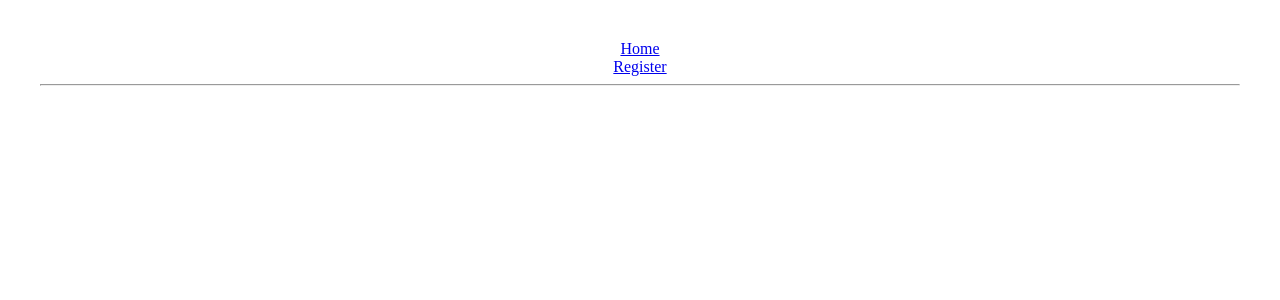
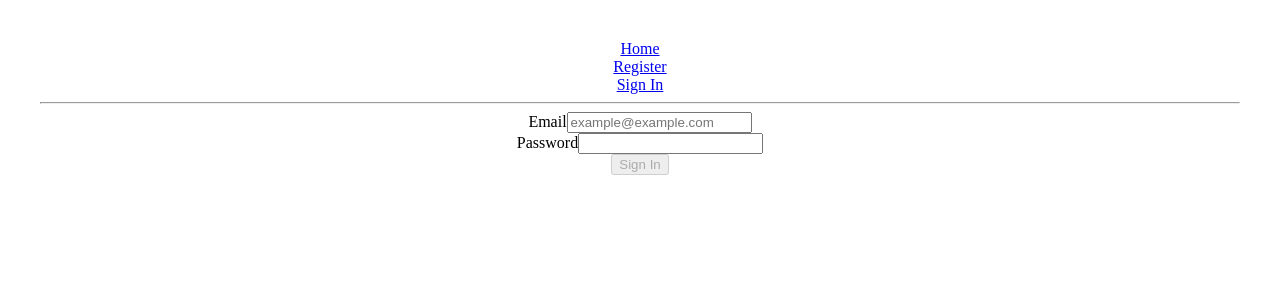
Before and after one commit to aldoseri99/Bon-Voyage-Client, a React (Vite) app: page /signin in a window 1280 px wide. Before the commit this address had no page. Shown: the top 300 px of the page. Built offline with nearby package versions, Linux system fonts and the light colour scheme.

Commit message:
User Sign in/Sign out

```diff
--- a/src/App.jsx
+++ b/src/App.jsx
@@ -5,6 +5,7 @@ import { CheckSession } from './services/Auth'
 import './App.css'
 import Home from './pages/Home'
 import Register from './pages/Register'
+import SignIn from './pages/SignIn'
 const App = () => {
   const [user, setUser] = useState(null)
 
@@ -14,27 +15,36 @@ const App = () => {
     localStorage.clear()
   }
 
-  // const checkToken = async () => {
-  //   const user = await CheckSession()
-  //   setUser(user)
-  // }
-  //
-  // useEffect(() => {
-  //   const token = localStorage.getItem('token')
+  const checkToken = async () => {
+    const user = await CheckSession()
+    setUser(user)
+  }
 
-  //   if (token) {
-  //     checkToken()
-  //   }
-  // }, [])
+  useEffect(() => {
+    const token = localStorage.getItem('token')
+
+    if (token) {
+      checkToken()
+    }
+  }, [])
   return (
     <>
       <Link to="/"> Home</Link>
       <br />
       <Link to="/register"> Register</Link>
+      <br />
+      {user ? (
+        <Link onClick={handleLogOut} to="/">
+          Sign Out
+        </Link>
+      ) : (
+        <Link to="/signin"> Sign In</Link>
+      )}
       <hr />
       <Routes>
         <Route path="/" element={<Home />} />
         <Route path="/register" element={<Register />} />
+        <Route path="/signin" element={<SignIn setUser={setUser} />} />
       </Routes>
     </>
   )
--- /dev/null
+++ b/src/pages/SignIn.jsx
@@ -0,0 +1,57 @@
+import { useState } from 'react'
+import { useNavigate } from 'react-router-dom'
+import { SignInUser } from '../services/Auth'
+
+const SignIn = ({ setUser }) => {
+  let navigate = useNavigate()
+  const [formValues, setFormValues] = useState({ email: '', password: '' })
+
+  const handleChange = (e) => {
+    setFormValues({ ...formValues, [e.target.name]: e.target.value })
+  }
+
+  const handleSubmit = async (e) => {
+    e.preventDefault()
+    const payload = await SignInUser(formValues)
+    setFormValues({ email: '', password: '' })
+    setUser(payload)
+    console.log(payload)
+
+    navigate('/')
+  }
+
+  return (
+    <div className="signin col">
+      <div className="card-overlay centered">
+        <form className="col" onSubmit={handleSubmit}>
+          <div className="input-wrapper">
+            <label htmlFor="email">Email</label>
+            <input
+              onChange={handleChange}
+              name="email"
+              type="text"
+              placeholder="example@example.com"
+              value={formValues.email}
+              required
+            />
+          </div>
+          <div className="input-wrapper">
+            <label htmlFor="password">Password</label>
+            <input
+              onChange={handleChange}
+              type="password"
+              name="password"
+              value={formValues.password}
+              required
+            />
+          </div>
+          <button disabled={!formValues.email || !formValues.password}>
+            Sign In
+          </button>
+        </form>
+      </div>
+    </div>
+  )
+}
+
+export default SignIn
```
